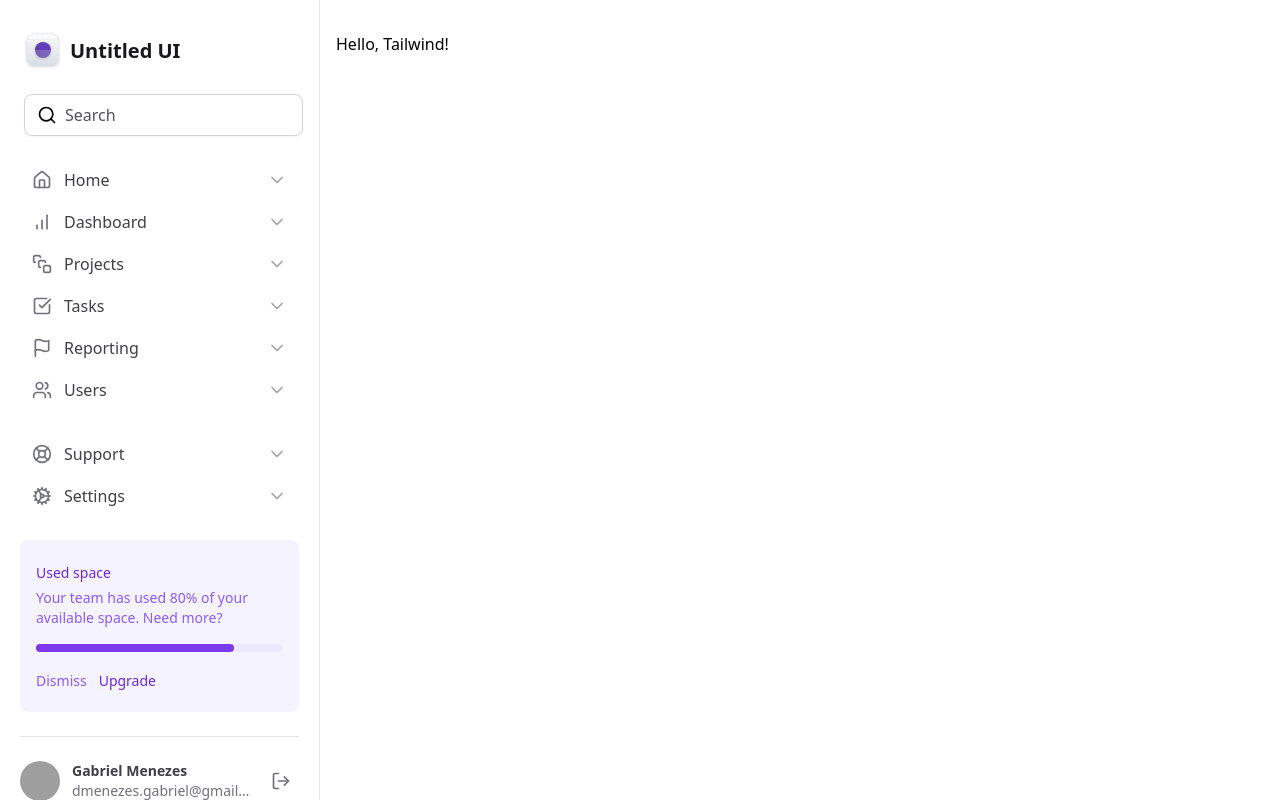
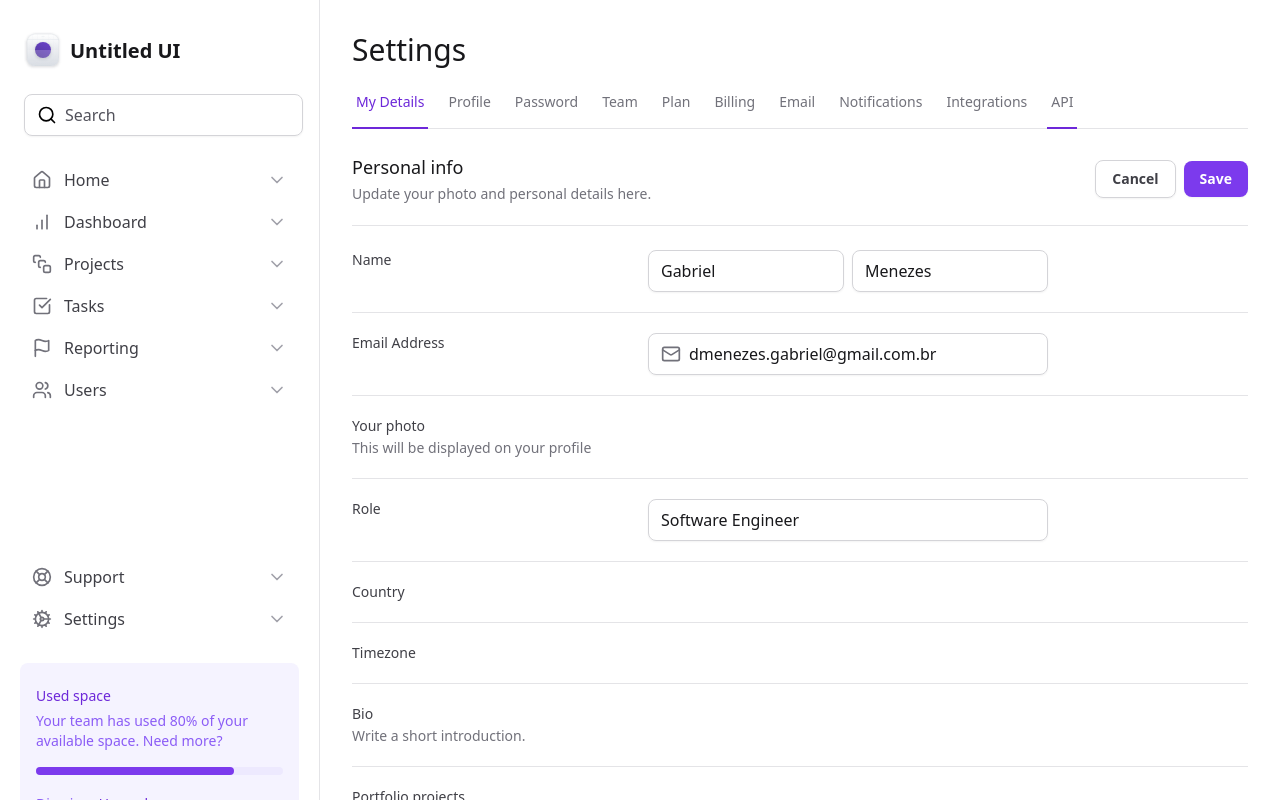
Before and after one commit to dmenezesgabriel/next-tailwind-ignite, a Next.js app: page / in a window 1280 px wide. Shown: the top 800 px of the page. Built offline with nearby package versions, Linux system fonts and the light colour scheme; grey boxes are pictures that could not be loaded.

Commit message:
feat: add ui form inputs

```diff
--- a/package.json
+++ b/package.json
@@ -9,6 +9,8 @@
     "lint": "next lint"
   },
   "dependencies": {
+    "@radix-ui/react-tabs": "1.1.2",
+    "framer-motion": "11.15.0",
     "lucide-react": "0.469.0",
     "next": "15.1.2",
     "react": "^19.0.0",
--- a/src/app/layout.tsx
+++ b/src/app/layout.tsx
@@ -24,13 +24,11 @@
   children: React.ReactNode;
 }>) {
   return (
-    <html lang="en">
-      <body
-        className={`${geistSans.variable} ${geistMono.variable} antialiased`}
-      >
-        <div className="grid-cols-app grid min-h-screen">
+    <html lang="en" className="antialiased">
+      <body className={`${geistSans.variable} ${geistMono.variable}`}>
+        <div className="grid min-h-screen grid-cols-app">
           <Sidebar />
-          <main className="px-4 pb-12 pt-8">{children}</main>
+          <main className="px-8 pb-12 pt-8">{children}</main>
         </div>
       </body>
     </html>
--- a/src/app/page.tsx
+++ b/src/app/page.tsx
@@ -1,7 +1,158 @@
+import { SettingsTabs } from "@/components/settings-tabs";
+import * as Input from "@/components/input";
+import { Mail } from "lucide-react";
+
 export default function Home() {
   return (
-    <div>
-      <h1>Hello, Tailwind!</h1>
-    </div>
+    <>
+      <h1 className="text-3xl font-medium text-zinc-900">Settings</h1>
+
+      <SettingsTabs />
+
+      <div className="mt-6 flex flex-col">
+        <div className="flex items-center justify-between border-b border-zinc-200 pb-5">
+          <div className="space-y-1">
+            <h2 className="text-lg font-medium text-zinc-900">Personal info</h2>
+            <span className="text-sm text-zinc-500">
+              Update your photo and personal details here.
+            </span>
+          </div>
+          <div className="flex items-center gap-2">
+            <button
+              type="button"
+              className="rounded-lg border border-zinc-300 px-4 py-2 text-sm font-semibold text-zinc-700 shadow-sm hover:bg-zinc-50"
+            >
+              Cancel
+            </button>
+            <button
+              type="submit"
+              form="settings"
+              className="rounded-lg bg-violet-600 px-4 py-2 text-sm font-semibold text-white shadow-sm hover:bg-violet-700"
+            >
+              Save
+            </button>
+          </div>
+        </div>
+        <form
+          id="settings"
+          action=""
+          className="mt-6 flex w-full flex-col gap-5 divide-y divide-zinc-200"
+        >
+          <div className="grid-cols-form grid gap-3">
+            <label
+              htmlFor="firstName"
+              className="text-sm font-medium text-zinc-700"
+            >
+              Name
+            </label>
+            <div className="grid grid-cols-2 gap-2">
+              <Input.Root>
+                <Input.Control id="firstName" defaultValue="Gabriel" />
+              </Input.Root>
+              <Input.Root>
+                <Input.Control defaultValue="Menezes" />
+              </Input.Root>
+            </div>
+          </div>
+
+          <div className="grid-cols-form grid gap-3 pt-5">
+            <label
+              htmlFor="email"
+              className="text-sm font-medium text-zinc-700"
+            >
+              Email Address
+            </label>
+            <Input.Root>
+              <Input.Prefix>
+                <Mail className="h-5 w-5 text-zinc-500" />
+              </Input.Prefix>
+              <Input.Control
+                id="email"
+                type="email"
+                defaultValue="dmenezes.gabriel@gmail.com.br"
+              />
+            </Input.Root>
+          </div>
+
+          <div className="grid-cols-form grid gap-3 pt-5">
+            <label
+              htmlFor="email"
+              className="text-sm font-medium text-zinc-700"
+            >
+              Your photo
+              <span className="mt-0.5 block text-sm font-normal text-zinc-500">
+                This will be displayed on your profile
+              </span>
+            </label>
+          </div>
+
+          <div className="grid-cols-form grid gap-3 pt-5">
+            <label htmlFor="role" className="text-sm font-medium text-zinc-700">
+              Role
+            </label>
+            <Input.Root>
+              <Input.Control
+                id="role"
+                type="text"
+                defaultValue="Software Engineer"
+              />
+            </Input.Root>
+          </div>
+
+          <div className="grid-cols-form grid gap-3 pt-5">
+            <label
+              htmlFor="country"
+              className="text-sm font-medium text-zinc-700"
+            >
+              Country
+            </label>
+            <div></div>
+          </div>
+
+          <div className="grid-cols-form grid gap-3 pt-5">
+            <label
+              htmlFor="timezone"
+              className="text-sm font-medium text-zinc-700"
+            >
+              Timezone
+            </label>
+            <div></div>
+          </div>
+
+          <div className="grid-cols-form grid gap-3 pt-5">
+            <label htmlFor="bio" className="text-sm font-medium text-zinc-700">
+              Bio
+              <span className="mt-0.5 block text-sm font-normal text-zinc-500">
+                Write a short introduction.
+              </span>
+            </label>
+          </div>
+
+          <div className="grid-cols-form grid gap-3 pt-5">
+            <label htmlFor="bio" className="text-sm font-medium text-zinc-700">
+              Portfolio projects
+              <span className="mt-0.5 block text-sm font-normal text-zinc-500">
+                Share a few snippets of your work
+              </span>
+            </label>
+          </div>
+
+          <div className="flex items-center justify-end gap-2 pt-5">
+            <button
+              type="button"
+              className="rounded-lg border border-zinc-300 px-4 py-2 text-sm font-semibold text-zinc-700 shadow-sm hover:bg-zinc-50"
+            >
+              Cancel
+            </button>
+            <button
+              type="submit"
+              className="rounded-lg bg-violet-600 px-4 py-2 text-sm font-semibold text-white shadow-sm hover:bg-violet-700"
+            >
+              Save
+            </button>
+          </div>
+        </form>
+      </div>
+    </>
   );
 }
--- /dev/null
+++ b/src/components/settings-tabs/index.tsx
@@ -0,0 +1,66 @@
+"use client";
+
+import * as Tabs from "@radix-ui/react-tabs";
+import { TabItem } from "./tab-item";
+import { useState } from "react";
+
+export function SettingsTabs() {
+  const [currentTab, setCurrentTab] = useState("tab-1");
+
+  return (
+    <Tabs.Root value={currentTab} onValueChange={setCurrentTab}>
+      <Tabs.List className="mt-6 flex w-full items-center gap-4 border-b border-zinc-200">
+        <TabItem
+          value="tab-1"
+          title="My Details"
+          isSelected={currentTab === "tab-1"}
+        />
+        <TabItem
+          value="tab-2"
+          title="Profile"
+          isSelected={currentTab === "tab-2"}
+        />
+        <TabItem
+          value="tab-3"
+          title="Password"
+          isSelected={currentTab === "tab-3"}
+        />
+        <TabItem
+          value="tab-4"
+          title="Team"
+          isSelected={currentTab === "tab-4"}
+        />
+        <TabItem
+          value="tab-5"
+          title="Plan"
+          isSelected={currentTab === "tab-5"}
+        />
+        <TabItem
+          value="tab-6"
+          title="Billing"
+          isSelected={currentTab === "tab-6"}
+        />
+        <TabItem
+          value="tab-7"
+          title="Email"
+          isSelected={currentTab === "tab-7"}
+        />
+        <TabItem
+          value="tab-8"
+          title="Notifications"
+          isSelected={currentTab === "tab-8"}
+        />
+        <TabItem
+          value="tab-9"
+          title="Integrations"
+          isSelected={currentTab === "tab-9"}
+        />
+        <TabItem
+          value="tab-10"
+          title="API"
+          isSelected={currentTab === "tab-1"}
+        />
+      </Tabs.List>
+    </Tabs.Root>
+  );
+}
--- /dev/null
+++ b/src/components/settings-tabs/tab-item.tsx
@@ -0,0 +1,28 @@
+"use client";
+
+import * as Tabs from "@radix-ui/react-tabs";
+import { motion } from "framer-motion";
+
+interface TabItemProps {
+  value: string;
+  title: string;
+  isSelected?: boolean;
+}
+
+export function TabItem({ value, title, isSelected = false }: TabItemProps) {
+  return (
+    <Tabs.Trigger
+      value={value}
+      className="relative px-1 pb-4 text-sm font-medium text-zinc-500 hover:text-violet-700 data-[state=active]:text-violet-700"
+    >
+      <span>{title}</span>
+
+      {isSelected && (
+        <motion.div
+          layoutId="activeTab"
+          className="absolute -bottom-px left-0 right-0 h-0.5 bg-violet-700"
+        ></motion.div>
+      )}
+    </Tabs.Trigger>
+  );
+}
--- a/tailwind.config.ts
+++ b/tailwind.config.ts
@@ -7,6 +7,7 @@
       gridTemplateColumns: {
         app: "minmax(18rem, 20rem) 1fr",
         profile: "max-content 1fr min-content",
+        form: "minmax(7rem, 17.5rem) minmax(25rem, 1fr) minmax(0, 15rem)",
       },
     },
   },
```
Also changed, not shown: 1 other file (tests, documents, lock files or other folders).
